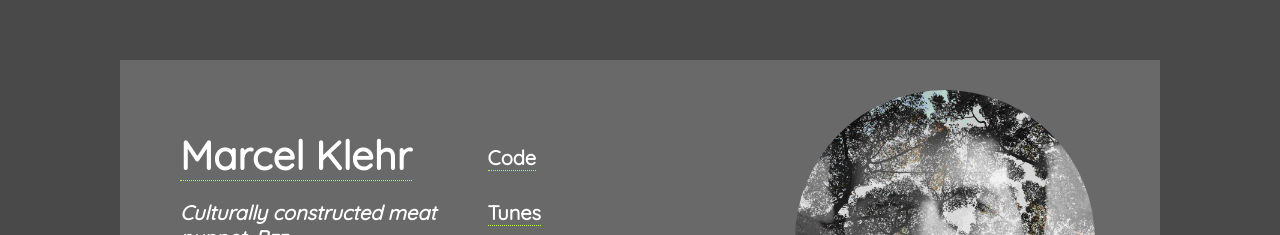
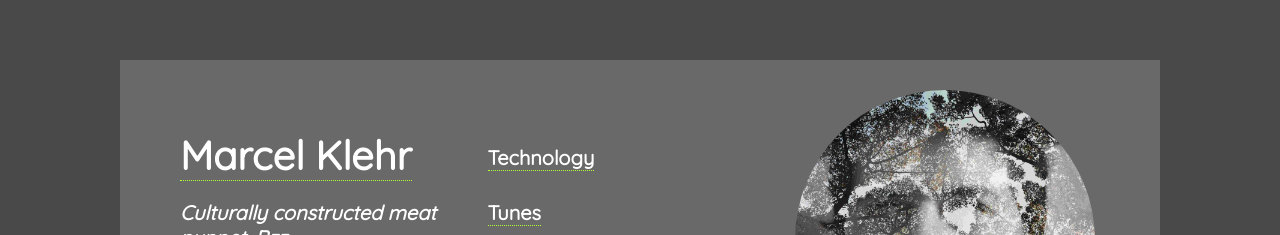
Before and after one commit to marcelklehr/marcelklehr.de, a plain HTML site: page index.html in a window 1280 px wide. Shown: the part 140-375 px from the top of the page. Drawn offline with Linux system fonts and the light colour scheme.

Commit message:
s/code/technology/

```diff
--- a/index.html
+++ b/index.html
@@ -82,7 +82,7 @@
     </div>
     <div class="flex portfolio">
         <div>
-            <a href="https://github.com/marcelklehr">Code</a>
+            <a href="https://github.com/marcelklehr">Technology</a>
         </div>
         <div>
             <a href="https://www.youtube.com/channel/UCn_YQPuD9Fj1AfhKwDoYMaA">Tunes</a>
```
